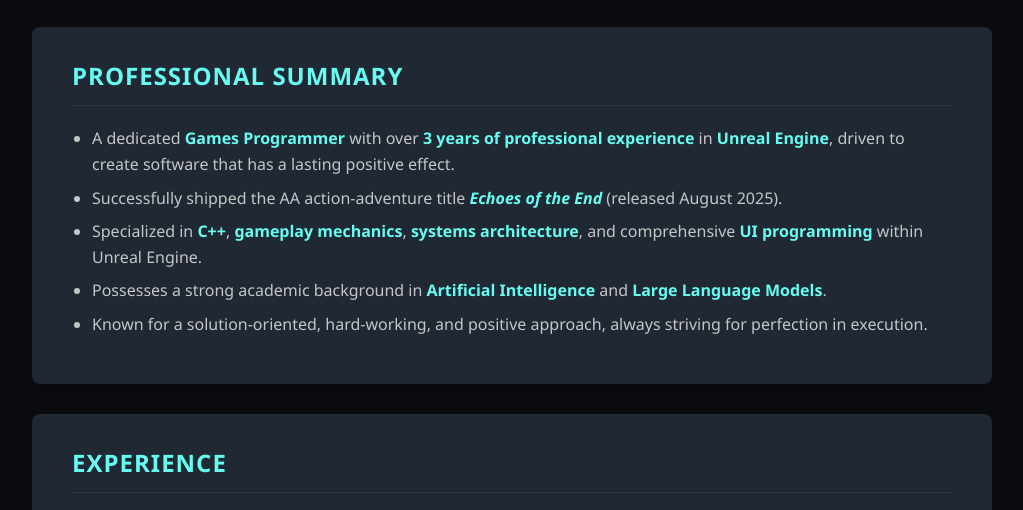
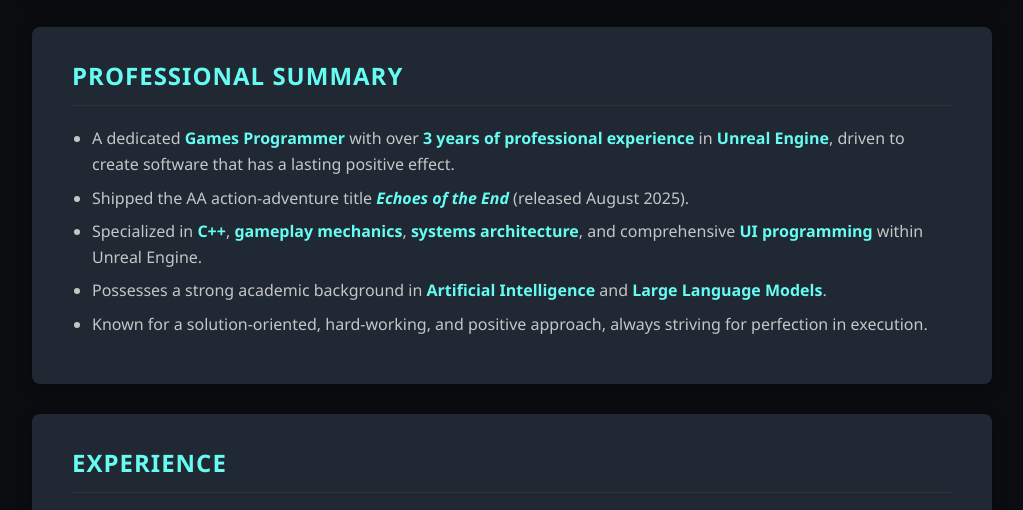
Before and after one commit to GudniNathan/gudninathan.github.io, a plain HTML site: page index.html in a window 1280 px wide. Shown: the part 279-789 px from the top of the page, without its empty margins (128-1151 px from the left). Drawn offline with Linux system fonts and the light colour scheme.

Commit message:
Fix typo in professional summary list

```diff
--- a/index.html
+++ b/index.html
@@ -239,7 +239,7 @@
         <h2 class="section-title">Professional Summary</h2>
         <ul>
             <li>A dedicated <span class="highlight">Games Programmer</span> with over <span class="highlight">3 years of professional experience</span> in <span class="highlight">Unreal Engine</span>, driven to create software that has a lasting positive effect.</li>
-            <li>Successfully shipped the AA action-adventure title <em class="highlight">Echoes of the End</em> (released August 2025).</li>
+            <li>Shipped the AA action-adventure title <em class="highlight">Echoes of the End</em> (released August 2025).</li>
             <li>Specialized in <span class="highlight">C++</span>, <span class="highlight">gameplay mechanics</span>, <span class="highlight">systems architecture</span>, and comprehensive <span class="highlight">UI programming</span> within Unreal Engine.</li>
             <li>Possesses a strong academic background in <span class="highlight">Artificial Intelligence</span> and <span class="highlight">Large Language Models</span>.</li>
             <li>Known for a solution-oriented, hard-working, and positive approach, always striving for perfection in execution.</li>
```
